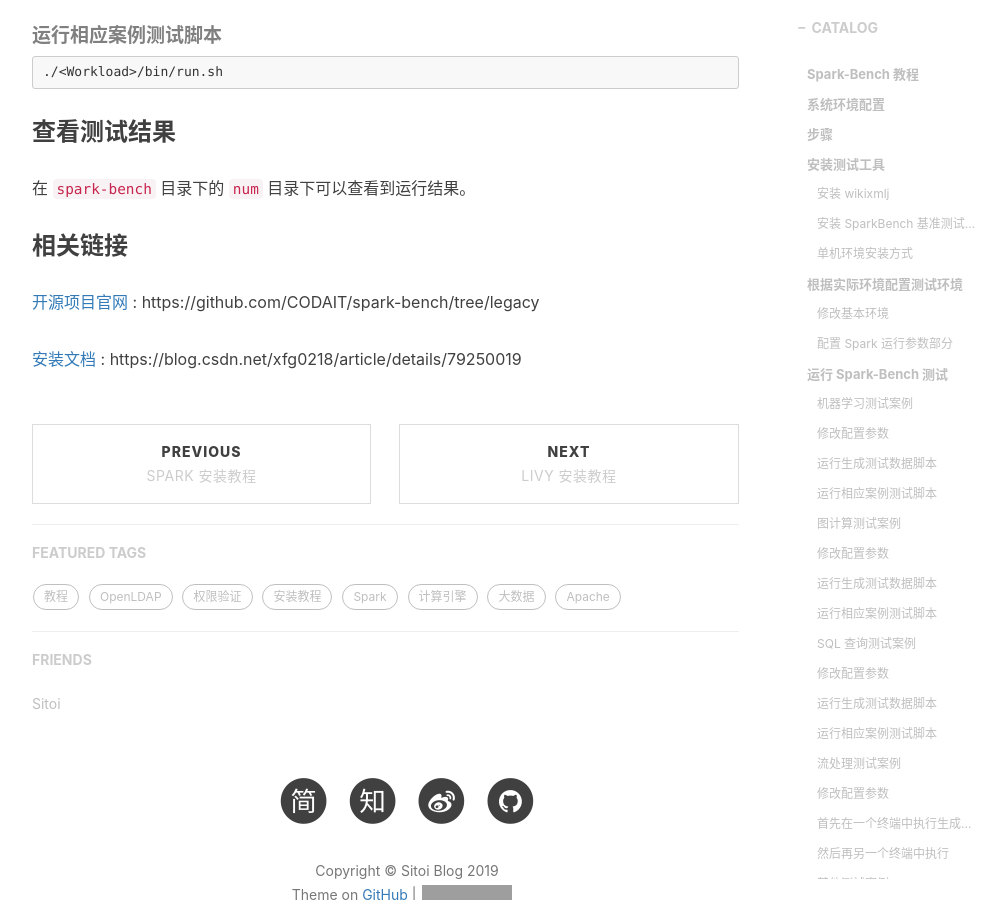
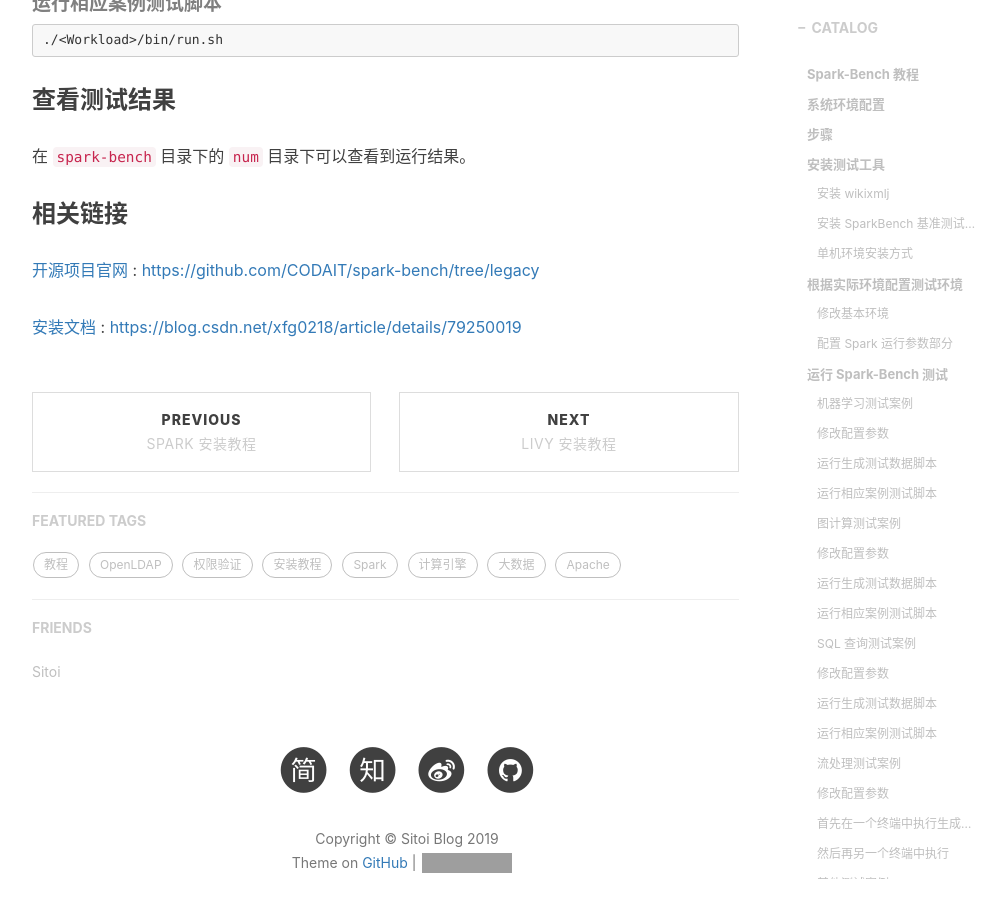
Before and after one commit to fanlei1130/fanlei1130.github.io, a Jekyll site: the page built from _posts/2019-01-04-Spark-Bench.md, in a window 1280 px wide and 900 px high, scrolled down 7635 px. Shown: the whole window, without its empty margins (233-1229 px from the left). Built offline with Jekyll 4.4.1, drawn with Linux system fonts in a browser that asks for light colours; nearby versions of some CDN libraries; comment, search, counter and statistics services are not loaded; some of the changed lines change nothing that is shown; some of the changed text lies outside the part shown; grey boxes are pictures that could not be loaded.

Commit message:
:fire: 修改配置

````diff
--- a/_posts/2019-01-04-Spark-Bench.md
+++ b/_posts/2019-01-04-Spark-Bench.md
@@ -72,9 +72,10 @@
 ##### 安装 SparkBench 基准测试组件
 
 > 注： `ubuntu` 系统需要安装以下包:
->> ```bash
-    sudo apt-get install libgfortran3
-    ```
+
+```bash
+sudo apt-get install libgfortran3
+```
 
 克隆项目：[项目地址](https://github.com/SparkTC/spark-bench/tree/legacy)
 
@@ -340,6 +341,6 @@
 
 ### 相关链接
 
-[开源项目官网](https://github.com/CODAIT/spark-bench/tree/legacy) : https://github.com/CODAIT/spark-bench/tree/legacy
+[开源项目官网](https://github.com/CODAIT/spark-bench/tree/legacy) : [https://github.com/CODAIT/spark-bench/tree/legacy](https://github.com/CODAIT/spark-bench/tree/legacy)
 
-[安装文档](https://blog.csdn.net/xfg0218/article/details/79250019) : https://blog.csdn.net/xfg0218/article/details/79250019
+[安装文档](https://blog.csdn.net/xfg0218/article/details/79250019) : [https://blog.csdn.net/xfg0218/article/details/79250019](https://blog.csdn.net/xfg0218/article/details/79250019)
````
